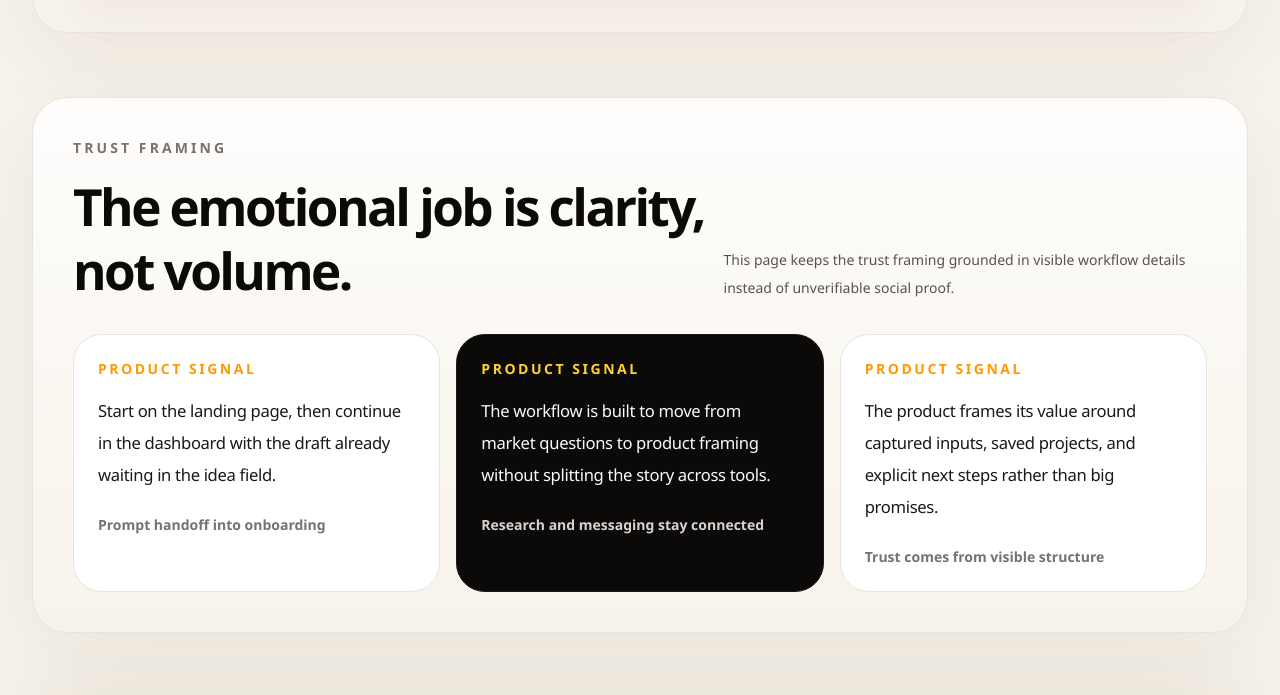
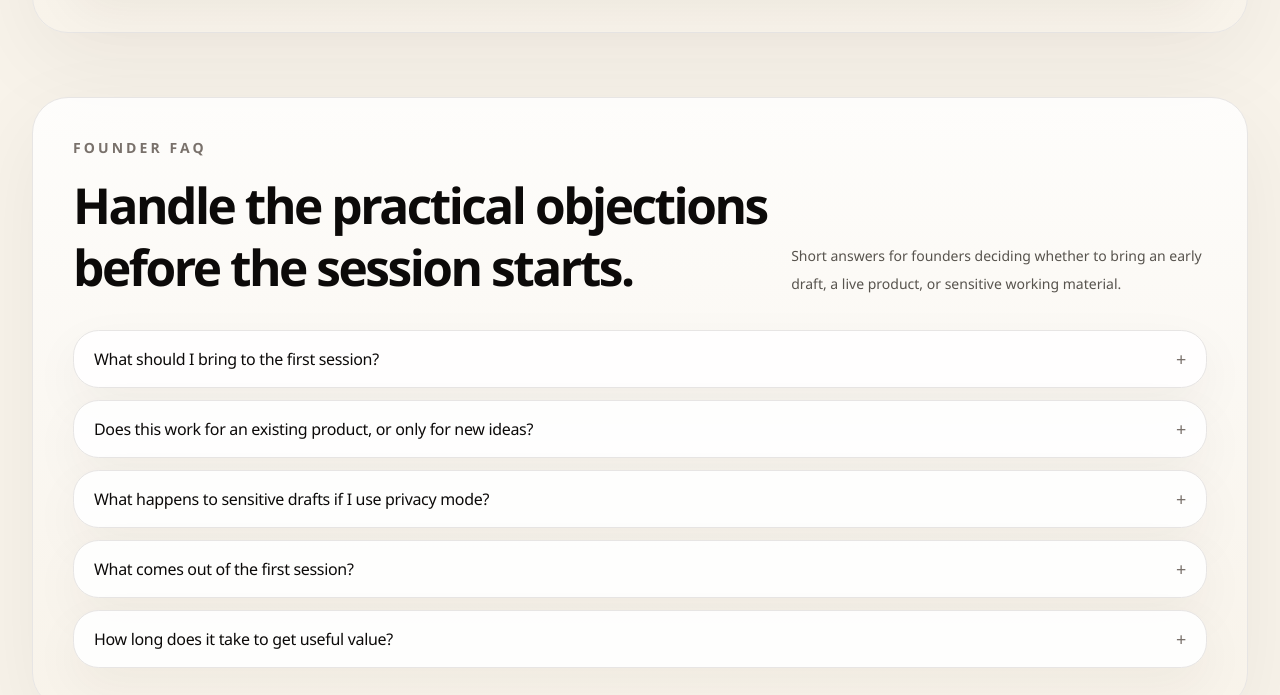
Before and after one commit to jianxux/aicofounder, a Next.js app: page / in a window 1280 px wide. Shown: the part 5057-5752 px from the top of the page. Built offline with nearby package versions, Linux system fonts and the light colour scheme; no server answers.

Commit message:
feat: add founder FAQ to landing page
- answer practical founder objections near the trust sections
- add an accessible FAQ accordion for common first-session questions
- clarify privacy-mode handling and cover accessibility semantics in tests

```diff
--- a/src/app/page.tsx
+++ b/src/app/page.tsx
@@ -80,6 +80,39 @@ const firstSessionTimeline = [
     output: "Homepage headline direction, ICP notes, and the next 3 validation tasks.",
   },
 ];
+
+const founderFaqs = [
+  {
+    id: "bring-to-session",
+    question: "What should I bring to the first session?",
+    answer:
+      "Bring the rough draft you already have: a homepage, pitch deck, customer notes, onboarding flow, or even a list of assumptions. Messy inputs are fine if they show the claim you want to pressure-test.",
+  },
+  {
+    id: "existing-product",
+    question: "Does this work for an existing product, or only for new ideas?",
+    answer:
+      "It works for both. Founders use it to sharpen an existing product story, diagnose weak conversion language, or reframe what is already live when the market response feels softer than it should.",
+  },
+  {
+    id: "privacy-mode",
+    question: "What happens to sensitive drafts if I use privacy mode?",
+    answer:
+      "In privacy mode, the draft stays inside that working session and is not carried forward into reusable project memory after you leave. Use it when you need to pressure-test sensitive wording without keeping the full draft around, and still avoid pasting secrets, credentials, or regulated data.",
+  },
+  {
+    id: "session-output",
+    question: "What comes out of the first session?",
+    answer:
+      "You should leave with a tighter positioning angle, a working founder brief, and a short list of next validation tasks. The goal is usable output you can react to the same day, not a generic brainstorm recap.",
+  },
+  {
+    id: "time-to-value",
+    question: "How long does it take to get useful value?",
+    answer:
+      "Most of the value should show up inside the first working session, roughly 25 minutes. If the inputs are concrete, you should leave with something clearer to test, rewrite, or prioritize immediately.",
+  },
+] as const;
 
 const sampleArtifactRows = [
   {
@@ -274,6 +307,7 @@ export default function LandingPage() {
   const [heroPrompt, setHeroPrompt] = useState("");
   const [showLoginPrompt, setShowLoginPrompt] = useState(false);
   const [activePresetId, setActivePresetId] = useState<(typeof focusPresets)[number]["id"]>(focusPresets[0].id);
+  const [openFaqId, setOpenFaqId] = useState<(typeof founderFaqs)[number]["id"] | null>(null);
 
   const activePreset = focusPresets.find((preset) => preset.id === activePresetId) ?? focusPresets[0];
 
@@ -630,6 +664,60 @@ export default function LandingPage() {
       </section>
 
       <section className="mx-auto w-full max-w-7xl px-6 py-8 lg:px-8">
+        <div className="rounded-[2.25rem] border border-stone-200 bg-[linear-gradient(180deg,rgba(255,255,255,0.82)_0%,rgba(248,243,234,0.95)_100%)] p-8 shadow-[0_26px_90px_rgba(28,25,23,0.06)] lg:p-10">
+          <div className="flex flex-col gap-3 lg:flex-row lg:items-end lg:justify-between">
+            <div>
+              <div className="text-sm font-semibold uppercase tracking-[0.22em] text-stone-500">Founder FAQ</div>
+              <h2 className="mt-4 text-[clamp(2rem,4vw,3.1rem)] font-semibold leading-tight tracking-[-0.05em] text-stone-950">
+                Handle the practical objections before the session starts.
+              </h2>
+            </div>
+            <p className="max-w-xl text-sm leading-7 text-stone-600">
+              Short answers for founders deciding whether to bring an early draft, a live product, or sensitive working material.
+            </p>
+          </div>
+
+          <div className="mt-8 space-y-3">
+            {founderFaqs.map((item) => {
+              const isOpen = openFaqId === item.id;
+              const buttonId = `${item.id}-button`;
+              const panelId = `${item.id}-panel`;
+
+              return (
+                <div key={item.id} className="rounded-[1.6rem] border border-stone-200 bg-white/90 shadow-[0_18px_50px_rgba(55,37,12,0.05)]">
+                  <h3>
+                    <button
+                      id={buttonId}
+                      type="button"
+                      aria-expanded={isOpen}
+                      aria-controls={panelId}
+                      onClick={() => setOpenFaqId(isOpen ? null : item.id)}
+                      className="flex w-full items-center justify-between gap-4 px-5 py-4 text-left text-[1rem] font-semibold tracking-[-0.02em] text-stone-950 transition hover:bg-[#faf7f2] focus-visible:outline-none focus-visible:ring-2 focus-visible:ring-stone-400 focus-visible:ring-offset-2 focus-visible:ring-offset-white"
+                    >
+                      <span>{item.question}</span>
+                      <span className="text-lg leading-none text-stone-500" aria-hidden="true">
+                        {isOpen ? "−" : "+"}
+                      </span>
+                    </button>
+                  </h3>
+                  {isOpen ? (
+                    <div
+                      id={panelId}
+                      role="region"
+                      aria-labelledby={buttonId}
+                      className="border-t border-stone-200 px-5 py-4 text-sm leading-7 text-stone-600"
+                    >
+                      {item.answer}
+                    </div>
+                  ) : null}
+                </div>
+              );
+            })}
+          </div>
+        </div>
+      </section>
+
+      <section className="mx-auto w-full max-w-7xl px-6 py-8 lg:px-8">
         <div className="rounded-[2.25rem] border border-stone-200 bg-[linear-gradient(180deg,rgba(255,255,255,0.86)_0%,rgba(248,243,234,0.96)_100%)] p-8 shadow-[0_26px_90px_rgba(28,25,23,0.06)] lg:p-10">
           <div className="flex flex-col gap-3 lg:flex-row lg:items-end lg:justify-between">
             <div>
```
Also changed, not shown: 1 other file (tests, documents, lock files or other folders).
